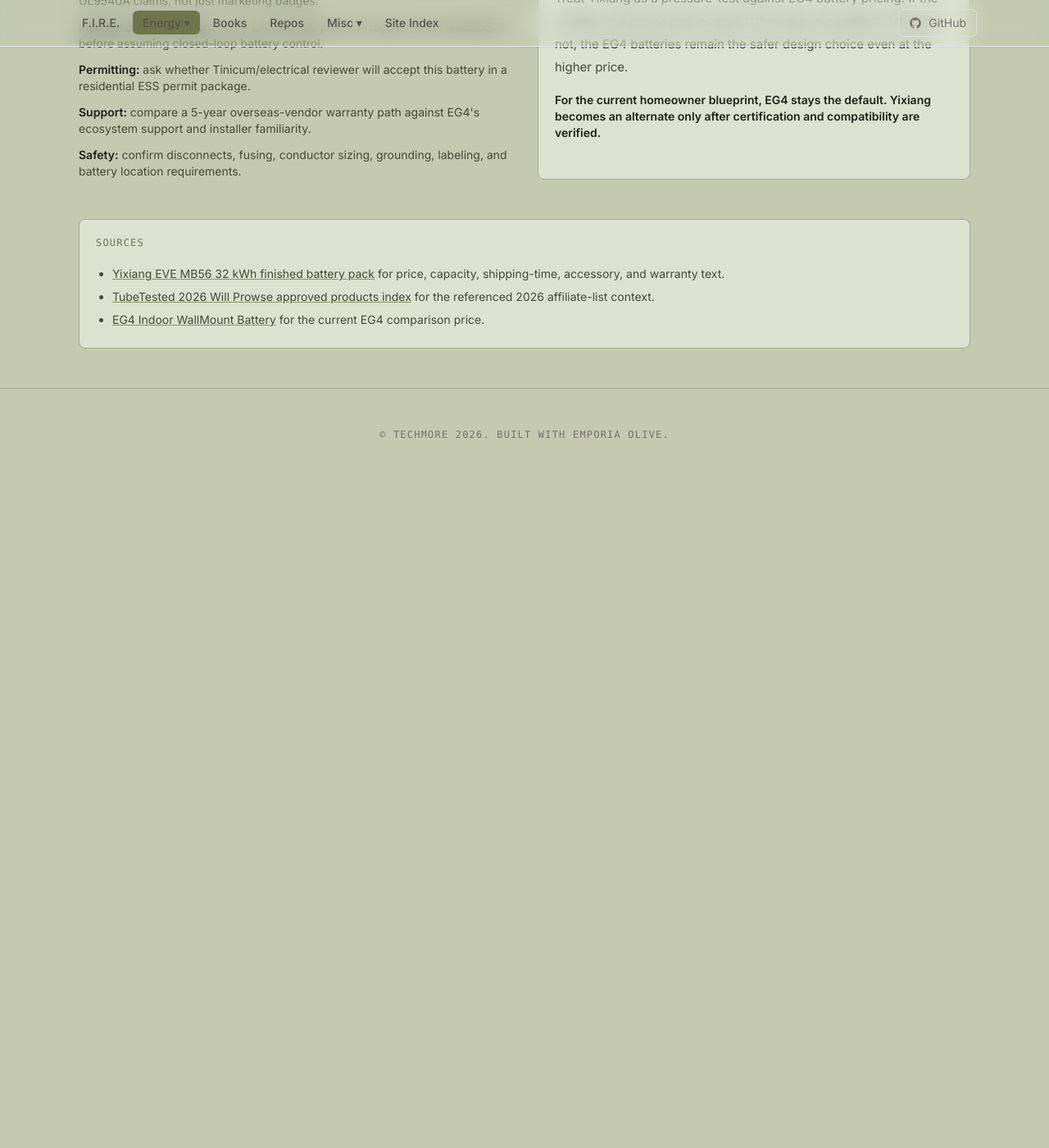
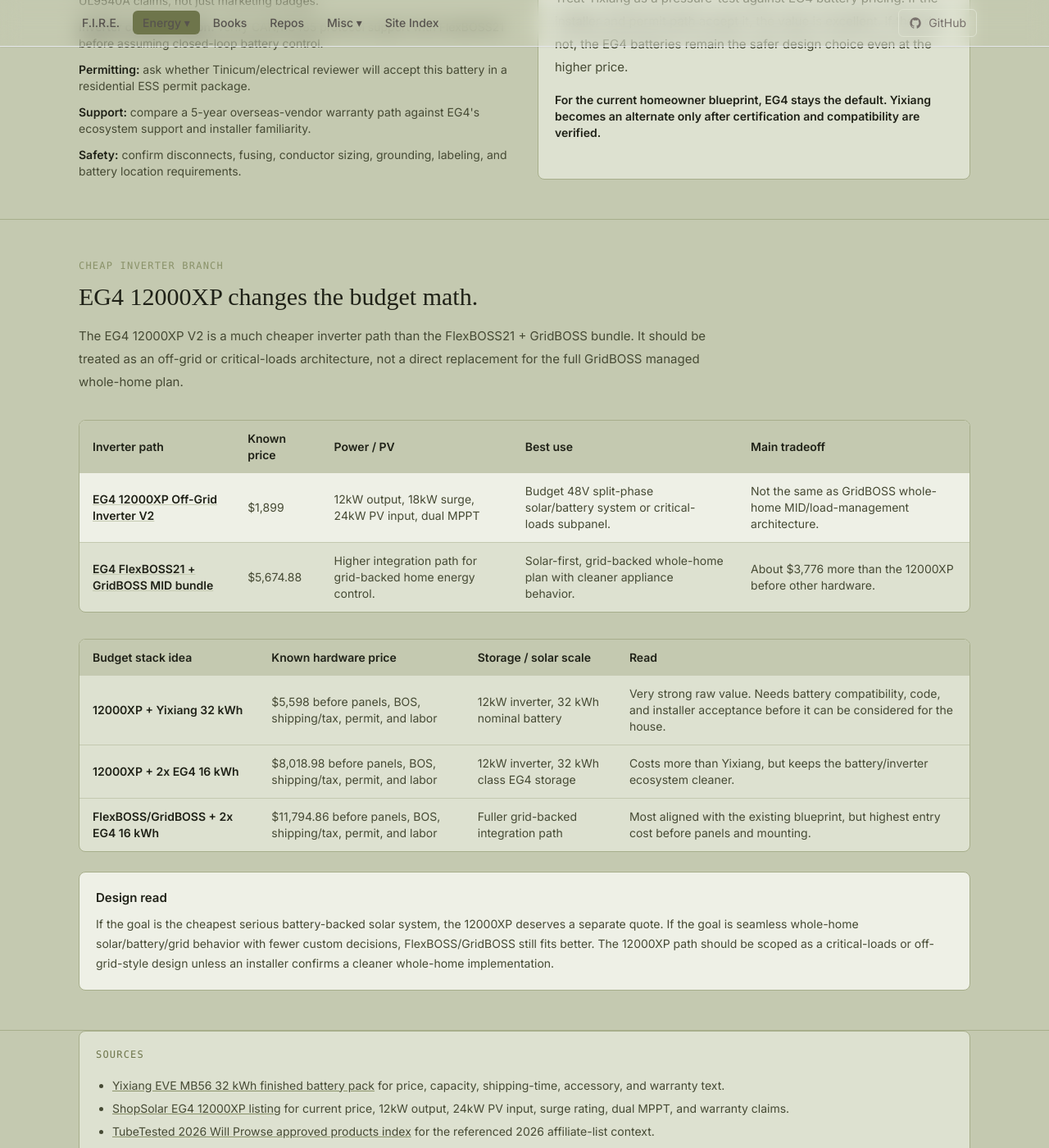
Before and after one commit to techmore/techmore.github.io, a Jekyll site: the page built from pages/energy-monitoring/will-prowse-2026.html, in a window 1280 px wide and 1400 px high, scrolled down 1682 px. Shown: the whole window at 82% size. Built offline with Jekyll 4.4.1, drawn with Linux system fonts in a browser that asks for light colours; nearby versions of some CDN libraries; some web fonts are replaced; before the commit the page ends 2268 px from its top, so only the background shows below that.

Commit message:
Add EG4 12000XP budget inverter branch

```diff
--- a/pages/energy-monitoring/will-prowse-2026.html
+++ b/pages/energy-monitoring/will-prowse-2026.html
@@ -144,11 +144,94 @@ title: Will Prowse 2026 - Techmore
     </div>
   </section>
 
+  <section class="bg-olive-200/70 border-y border-olive-400">
+    <div class="max-w-6xl mx-auto px-4 sm:px-6 lg:px-8 py-12">
+      <div class="max-w-3xl">
+        <p class="font-mono text-xs tracking-widest uppercase text-olive-500">Cheap inverter branch</p>
+        <h2 class="mt-3 text-3xl text-olive-950">EG4 12000XP changes the budget math.</h2>
+        <p class="mt-4 text-olive-800 leading-7">
+          The EG4 12000XP V2 is a much cheaper inverter path than the FlexBOSS21 + GridBOSS bundle. It should be treated as an off-grid or critical-loads architecture, not a direct replacement for the full GridBOSS managed whole-home plan.
+        </p>
+      </div>
+
+      <div class="mt-8 overflow-x-auto rounded-lg border border-olive-400 bg-olive-200">
+        <table class="w-full min-w-[860px] text-left text-sm">
+          <thead class="bg-olive-300 text-olive-950">
+            <tr>
+              <th class="px-4 py-3 font-semibold">Inverter path</th>
+              <th class="px-4 py-3 font-semibold">Known price</th>
+              <th class="px-4 py-3 font-semibold">Power / PV</th>
+              <th class="px-4 py-3 font-semibold">Best use</th>
+              <th class="px-4 py-3 font-semibold">Main tradeoff</th>
+            </tr>
+          </thead>
+          <tbody class="divide-y divide-olive-300 text-olive-800">
+            <tr class="bg-olive-100">
+              <td class="px-4 py-3"><a href="https://shopsolarkits.com/products/eg4-12000xp" class="font-semibold text-olive-950 underline decoration-olive-300 hover:text-olive-700">EG4 12000XP Off-Grid Inverter V2</a></td>
+              <td class="px-4 py-3">$1,899</td>
+              <td class="px-4 py-3">12kW output, 18kW surge, 24kW PV input, dual MPPT</td>
+              <td class="px-4 py-3">Budget 48V split-phase solar/battery system or critical-loads subpanel.</td>
+              <td class="px-4 py-3">Not the same as GridBOSS whole-home MID/load-management architecture.</td>
+            </tr>
+            <tr>
+              <td class="px-4 py-3"><a href="https://signaturesolar.com/eg4-flexboss21-inverter-v1-1-eg4-gridboss-mid-v3-1-bndl-e00019-3-1/" class="font-semibold text-olive-950 underline decoration-olive-300 hover:text-olive-700">EG4 FlexBOSS21 + GridBOSS MID bundle</a></td>
+              <td class="px-4 py-3">$5,674.88</td>
+              <td class="px-4 py-3">Higher integration path for grid-backed home energy control.</td>
+              <td class="px-4 py-3">Solar-first, grid-backed whole-home plan with cleaner appliance behavior.</td>
+              <td class="px-4 py-3">About $3,776 more than the 12000XP before other hardware.</td>
+            </tr>
+          </tbody>
+        </table>
+      </div>
+
+      <div class="mt-8 overflow-x-auto rounded-lg border border-olive-400 bg-olive-200">
+        <table class="w-full min-w-[820px] text-left text-sm">
+          <thead class="bg-olive-300 text-olive-950">
+            <tr>
+              <th class="px-4 py-3 font-semibold">Budget stack idea</th>
+              <th class="px-4 py-3 font-semibold">Known hardware price</th>
+              <th class="px-4 py-3 font-semibold">Storage / solar scale</th>
+              <th class="px-4 py-3 font-semibold">Read</th>
+            </tr>
+          </thead>
+          <tbody class="divide-y divide-olive-300 text-olive-800">
+            <tr>
+              <td class="px-4 py-3 font-semibold text-olive-950">12000XP + Yixiang 32 kWh</td>
+              <td class="px-4 py-3">$5,598 before panels, BOS, shipping/tax, permit, and labor</td>
+              <td class="px-4 py-3">12kW inverter, 32 kWh nominal battery</td>
+              <td class="px-4 py-3">Very strong raw value. Needs battery compatibility, code, and installer acceptance before it can be considered for the house.</td>
+            </tr>
+            <tr>
+              <td class="px-4 py-3 font-semibold text-olive-950">12000XP + 2x EG4 16 kWh</td>
+              <td class="px-4 py-3">$8,018.98 before panels, BOS, shipping/tax, permit, and labor</td>
+              <td class="px-4 py-3">12kW inverter, 32 kWh class EG4 storage</td>
+              <td class="px-4 py-3">Costs more than Yixiang, but keeps the battery/inverter ecosystem cleaner.</td>
+            </tr>
+            <tr>
+              <td class="px-4 py-3 font-semibold text-olive-950">FlexBOSS/GridBOSS + 2x EG4 16 kWh</td>
+              <td class="px-4 py-3">$11,794.86 before panels, BOS, shipping/tax, permit, and labor</td>
+              <td class="px-4 py-3">Fuller grid-backed integration path</td>
+              <td class="px-4 py-3">Most aligned with the existing blueprint, but highest entry cost before panels and mounting.</td>
+            </tr>
+          </tbody>
+        </table>
+      </div>
+
+      <div class="mt-6 rounded-lg border border-olive-400 bg-olive-100 p-5">
+        <p class="font-semibold text-olive-950">Design read</p>
+        <p class="mt-2 text-sm text-olive-800 leading-6">
+          If the goal is the cheapest serious battery-backed solar system, the 12000XP deserves a separate quote. If the goal is seamless whole-home solar/battery/grid behavior with fewer custom decisions, FlexBOSS/GridBOSS still fits better. The 12000XP path should be scoped as a critical-loads or off-grid-style design unless an installer confirms a cleaner whole-home implementation.
+        </p>
+      </div>
+    </div>
+  </section>
+
   <section class="max-w-6xl mx-auto px-4 sm:px-6 lg:px-8 pb-12">
     <div class="rounded-lg border border-olive-400 bg-olive-200 p-5">
       <p class="font-mono text-xs tracking-widest uppercase text-olive-600">Sources</p>
       <ul class="mt-4 list-disc pl-5 text-sm text-olive-800 leading-7">
         <li><a href="https://yixiangpower.com/products/pre-sale-yixiang-us-stock-eve-mb56-finished-battery-pack-32kwh-51-2v-16s-628ah-eve-lifepo4-cell-lithium-battery-estimated-shipping-date-dec-20th?sca_ref=9207522.jYuzmwEjUpH" class="underline decoration-olive-500 hover:text-olive-700">Yixiang EVE MB56 32 kWh finished battery pack</a> for price, capacity, shipping-time, accessory, and warranty text.</li>
+        <li><a href="https://shopsolarkits.com/products/eg4-12000xp" class="underline decoration-olive-500 hover:text-olive-700">ShopSolar EG4 12000XP listing</a> for current price, 12kW output, 24kW PV input, surge rating, dual MPPT, and warranty claims.</li>
         <li><a href="https://tubetested.com/episodes/58" class="underline decoration-olive-500 hover:text-olive-700">TubeTested 2026 Will Prowse approved products index</a> for the referenced 2026 affiliate-list context.</li>
         <li><a href="https://signaturesolar.com/eg4-indoor-wallmount-battery-48v-314ah-16kwh-indoor-heated-ul1973-ul9540a/" class="underline decoration-olive-500 hover:text-olive-700">EG4 Indoor WallMount Battery</a> for the current EG4 comparison price.</li>
       </ul>
```
